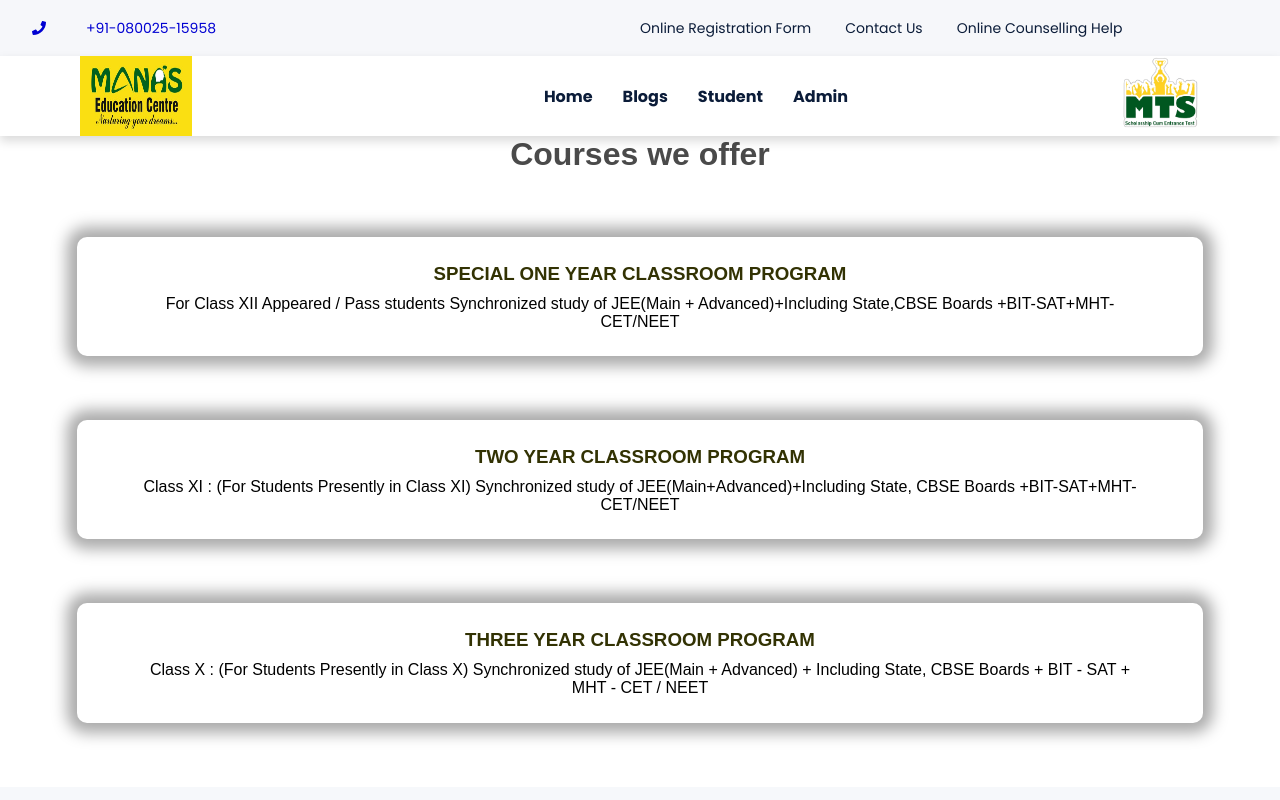
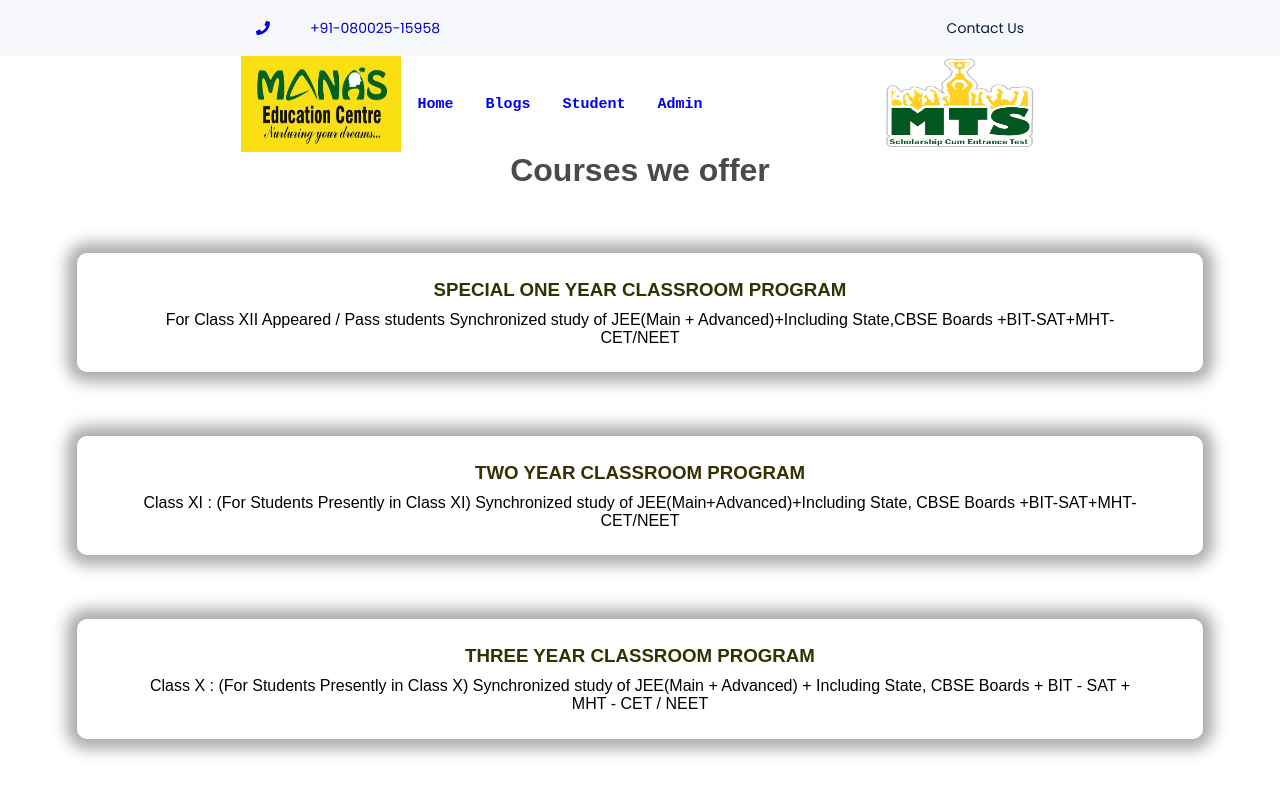
Before and after one commit to imf-ali/Manas-Frontend, a React (Create React App) app: page /admissions in a window 1280 px wide. Shown: the top 800 px of the page. Built offline with nearby package versions, Linux system fonts and the light colour scheme; the HTML template or start-up script is replaced by a standard one; a web font is replaced by a local one.

Commit message:
notice header blogPage

```diff
--- a/src/App.js
+++ b/src/App.js
@@ -18,7 +18,11 @@ import Blog from "./Screen/Blog";
 import ApproveBlog from "./Screen/ApproveBlog";
 import BlogPage from "./Screen/BlogPage";
 
-const backendUrl = process.env.NODE_ENV !== "production" ? "http://localhost" : "http://ecs-lg-1073622137.ap-south-1.elb.amazonaws.com";
+
+const backendUrl =
+  process.env.NODE_ENV !== "production"
+    ? "http://localhost"
+    : "http://ecs-lg-1073622137.ap-south-1.elb.amazonaws.com";
 
 function App() {
   const setIsLogin = userStore((state) => state.setIsLogin);
--- a/src/Components/Header.js
+++ b/src/Components/Header.js
@@ -5,13 +5,12 @@ import styles from "./Header.module.css";
 const Header = () => {
   return (
     <header>
-      <div className={styles.headerLeft}><FaPhone/>+91-080025-15958</div>
+      <div className={styles.headerLeft}>
+        <FaPhone />
+        +91-080025-15958
+      </div>
       <div className={styles.headerRight}>
-        <a href="#">Online Registration Form</a>
-        <div className={styles.vl}></div>
         <a href="#"> Contact Us</a>
-        <div className={styles.vl}></div>
-        <a href="#">Online Counselling Help</a>
       </div>
     </header>
   );
--- a/src/Components/Header.module.css
+++ b/src/Components/Header.module.css
@@ -7,8 +7,9 @@ header {
   background-color: #f6f7fa;
   width: 100%;
   height: 7vh;
-  padding: 0 4vh;
+  padding: 0 20%;
   align-items: center;
+  /* margin: 0 20%; */
 }
 .headerLeft,
 .headerRight {
@@ -24,6 +25,9 @@ header {
 .headerLeft {
   color: rgb(0, 0, 210);
   gap: 5vh;
+}
+.headerRight {
+  justify-content: flex-end;
 }
 
 .headerLeft > a,
@@ -42,8 +46,10 @@ header {
   height: 70%;
 }
 @media screen and (max-width: 769px) {
-  .header {
-    height: 10vh;
+  header {
+    /* height: 10vh; */
+    padding: 0 5%;
+
   }
   .headerRight {
     flex-wrap: wrap;
@@ -51,6 +57,11 @@ header {
   }
 }
 @media screen and (max-width: 426px) {
+
+  .headerLeft{
+    width: auto;
+
+  }
   .headerRight {
     display: none;
   }
--- /dev/null
+++ b/src/Components/NavBar.css
@@ -0,0 +1,64 @@
+.navbar {
+  overflow: hidden;
+  display: flex;
+  flex-direction: row;
+  justify-content: center;
+  align-items: center;
+  /* background-color: #000000; */
+}
+.headingNav {
+  float: left;
+  display: block;
+  /* color: #f2f2f2; */
+  text-align: center;
+  padding: 14px 16px;
+  text-decoration: none;
+  font-size: 15px;
+  font-family: courier new;
+  font-weight: bold;
+  cursor: pointer;
+}
+
+.imageNav {
+  height: 12vh;
+  width: 20vh;
+  /* margin-right: 20vh; */
+}
+.linkRight {
+  height: 12vh;
+  width: 20vh;
+  margin-left: 20vh;
+}
+.barsNav {
+  display: none;
+}
+@media screen and (max-width: 769px) {
+  .navbar .headingNav:not(:first-child) {
+    display: none;
+  }
+  .navbar .barsNav {
+    float: right;
+    display: block;
+  }
+}
+
+@media screen and (max-width: 769px) {
+  .responsiveNav {
+    position: relative;
+  }
+  .barsNav {
+    position: absolute;
+    right: 10px;
+  }
+  .imageNav {
+  }
+  .linkRight {
+    display: none;
+  }
+  .navbar.responsiveNav .headingNav {
+    float: none;
+    display: flex;
+    flex-direction: row;
+    text-align: left;
+  }
+}
--- a/src/Components/NavBar.js
+++ b/src/Components/NavBar.js
@@ -1,9 +1,10 @@
-import React, { useContext } from "react";
-import styles from "./NavBar.module.css";
+import React, { useContext, useState } from "react";
+import "./NavBar.css";
 import { Link } from "react-router-dom";
 import image from "../resource/manas-logo.jpeg";
 import mts from "../resource/mts.png";
 import userStore from "../store/userStore";
+import { FaBars } from "react-icons/fa";
 import AuthContext from "../store/AuthContext";
 
 function NavBar() {
@@ -22,67 +23,76 @@ function NavBar() {
       setIsLogin(false, false, undefined);
     }
   };
+  const [showNavbar, setShowNavbar] = useState(false);
+
+  const handleShowNavbar = () => {
+    setShowNavbar(!showNavbar);
+    console.log(showNavbar);
+  };
 
   return (
     <>
-      <nav className={styles.navbar} id="navbar">
-        <img src={image} alt="" className={styles.image} />
-        <div className={styles.links}>
-          <Link to="/" className={styles.heading}>
+      <nav className={showNavbar ? "navbar responsiveNav" : "navbar"} id="navbar">
+        <img src={image} alt="" className="imageNav" />
+        <Link to="/" de className="headingNav">
           Home
         </Link>
-          {/* <Link to="/admissions" className={styles.heading}>
+        {/* <Link to="/admissions" className="headingNav">
             Admissions
           </Link> */}
-          {/* <Link to="/" className={styles.heading}>
+        {/* <Link to="/" className="headingNav">
             Results
           </Link>
-          <Link to="/" className={styles.heading}>
+          <Link to="/" className="headingNav">
             Gallery
           </Link> */}
-          {/* <Link to="/about" className={styles.heading}>
+        {/* <Link to="/about" className="headingNav">
             About us
           </Link> */}
-          <Link to="/blogs" className={styles.heading}>
+        <Link to="/blogs" className="headingNav">
           Blogs
         </Link>
         {(isAdmin || isStudent) && (
-            <Link to="/notice" className={styles.heading}>
+          <Link to="/notice" className="headingNav">
             Notice
           </Link>
         )}
         {isAdmin && (
-            <Link to="/uploadnotice" className={styles.heading}>
+          <Link to="/uploadnotice" className="headingNav">
             Notice Upload
           </Link>
         )}
         {isAdmin && (
-            <Link to="/approveblog" className={styles.heading}>
+          <Link to="/approveblog" className="headingNav">
             Manage Blogs
           </Link>
         )}
         {isStudent && (
-            <Link to="/mtspage" className={styles.heading}>
+          <Link to="/mtspage" className="headingNav">
             MTS
           </Link>
         )}
         {!isStudent && !isAdmin && (
-            <Link to="/login" className={styles.heading}>
+          <Link to="/login" className="headingNav">
             Student
           </Link>
         )}
         {!isStudent && !isAdmin && (
-            <Link to="/admin" className={styles.heading}>
+          <Link to="/admin" className="headingNav">
             Admin
           </Link>
         )}
         {(isAdmin || isStudent) && (
-            <div className={styles.heading} onClick={logoutHandler}>
+          <div className="headingNav" onClick={logoutHandler}>
             Logout
           </div>
         )}
+        <div className="linkRight">
+          <img src={mts} alt="" className="imageNav" />
         </div>
-        <img src={mts} alt="" className={styles.image1} />
+        <div className="barsNav" onClick={handleShowNavbar}>
+          <FaBars style={{fontSize:"1.5em"}}/>
+        </div>
       </nav>
     </>
   );
--- a/src/Components/NavBar.module.css
+++ /dev/null
@@ -1,39 +0,0 @@
-.navbar {
-  position: relative;
-  display: flex;
-  background-color: #fff;
-  z-index: 1;
-  box-shadow: 0 5px 10px #00000026;
-  box-sizing: border-box;
-  letter-spacing: 0;
-  outline: 0;
-  height: 10vh;
-  padding: 0 10vh;
-}
-
-.links {
-  display: flex;
-  width: auto;
-  margin: auto;
-}
-.heading {
-  display: flex;
-  justify-content: center;
-  align-items: center;
-  text-decoration: none;
-  padding: 15px;
-  color: #0b1c39;
-  height: inherit;
-  font-weight: bold;
-  font-family: "Poppins", Sans-Serif;
-}
-
-.image {
-  width: 10%;
-}
-
-.image1 {
-  position: absolute;
-  width: 10vh;
-  right: 10vh;
-}
--- a/src/Components/Recent.js
+++ b/src/Components/Recent.js
@@ -4,10 +4,10 @@ import { displayPic } from "../lib/displayPhoto";
 import AuthContext from "../store/AuthContext";
 
 function Recent() {
-
   const { manasInstance } = useContext(AuthContext);
   const [allNotice, setAllNotice] = useState([]);
   const [index, setIndex] = useState(0);
+  console.log(allNotice);
 
   const checkNumber = (number) => {
     if (number > displayPic.length - 1) {
@@ -23,7 +23,7 @@ function Recent() {
       let newIndex = index + 1;
       return checkNumber(newIndex);
     });
-  },[]);
+  }, []);
 
   useEffect(() => {
     const interval = setInterval(() => {
@@ -39,7 +39,7 @@ function Recent() {
       if (res.data) setAllNotice(res.data.allNotice);
     };
     getData();
-  },[manasInstance])
+  }, [manasInstance]);
 
   return (
     <div className={styles.mainContainer}>
@@ -47,12 +47,21 @@ function Recent() {
         <div className={styles.advertisement}>
           <div className={styles.wrapper}>
             <div className={styles.imageContainer}>
-              <img className={styles.image} src={displayPic[index]} alt="contest" />
+              <img
+                className={styles.image}
+                src={displayPic[index]}
+                alt="contest"
+              />
             </div>
           </div>
         </div>
         <div className={styles.notice}>
           <div className={styles.noticeHead}>Notice Board</div>
+          <div className={styles.notices}>
+            {allNotice.map((e, index) => {
+              return <h3>{e.heading}</h3>;
+            })}
+          </div>
         </div>
       </div>
     </div>
--- a/src/Components/Recent.module.css
+++ b/src/Components/Recent.module.css
@@ -31,35 +31,50 @@
   background-color: antiquewhite;
   padding: 2vh;
 }
+.noticeHead {
+  font-family: courier new;
+  font-weight: 700;
+  font-size: 30px;
+}
+.notices {
+  background-color: white;
+  padding: 2vh;
+  height: 86%;
+  margin: 2%;
+}
+.notices>h3{
+padding: 1vh 0 ;
+}
 .image {
   height: 400px;
   width: 100%;
 }
 
-@media screen and (max-width:769px){
-.container{
+@media screen and (max-width: 769px) {
+  .container {
     margin: 0 3vh;
     gap: 3%;
   }
-.advertisement{
+  .advertisement {
     width: 65%;
   }
-.notice{
+  .notice {
     width: 32%;
   }
-.image{
+  .image {
     height: 250px;
   }
 }
-@media screen and (max-width:426px){
-  .container{
+@media screen and (max-width: 426px) {
+  .container {
     flex-direction: column;
-      margin:0;
+    margin: 0;
   }
-  .advertisement, .notice{
+  .advertisement,
+  .notice {
     width: auto;
   }
-  .notice{
+  .notice {
     margin: 3vh 5vh;
     height: 40vh;
   }
--- a/src/Screen/BlogPage.module.css
+++ b/src/Screen/BlogPage.module.css
@@ -13,7 +13,7 @@
 }
 .image {
   float: left;
-  width: 40vh;
+  width: 50%;
   margin: 1vh;
 }
 .blogpart > h2 {
@@ -37,16 +37,27 @@ strong {
 }
 
 @media screen and (max-width: 769px) {
-  .mainDiv{
+  .mainDiv {
     flex-direction: column;
     margin: 2vh;
   }
-  .blogform,.blogpart{
+  .blogform,
+  .blogpart {
     width: auto;
     margin: 2vh;
     padding: 2vh;
   }
-  .blogform{
-    margin: auto 15vh;
+  .blogform {
+    margin: auto 4vh;
+  }
+  .image {
+    width: 100%;
   }
 }
+@media screen and (max-width: 426px) {
+  .blogpart,
+  .blogform {
+    margin: 1vh;
+    padding: 1.5vh;
+  }
+}
```
Lines whose indentation alone changed are shown as unchanged.
